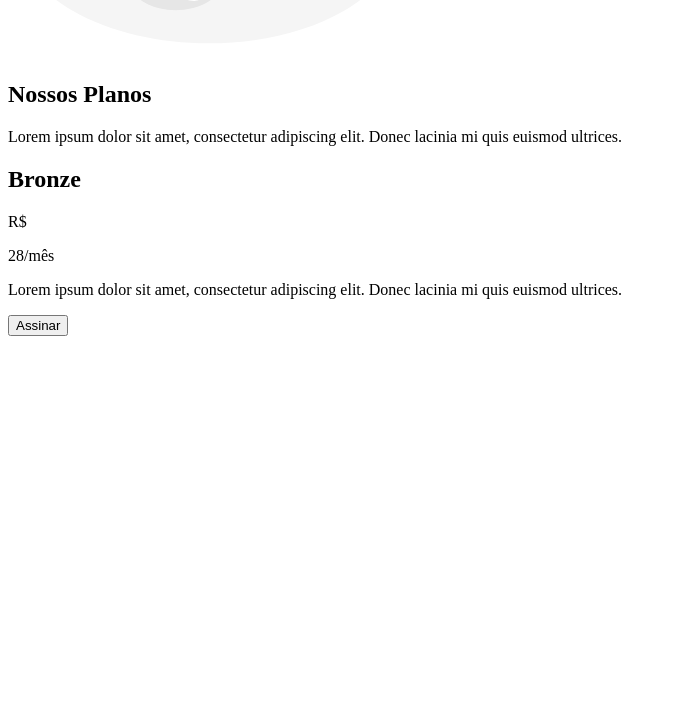
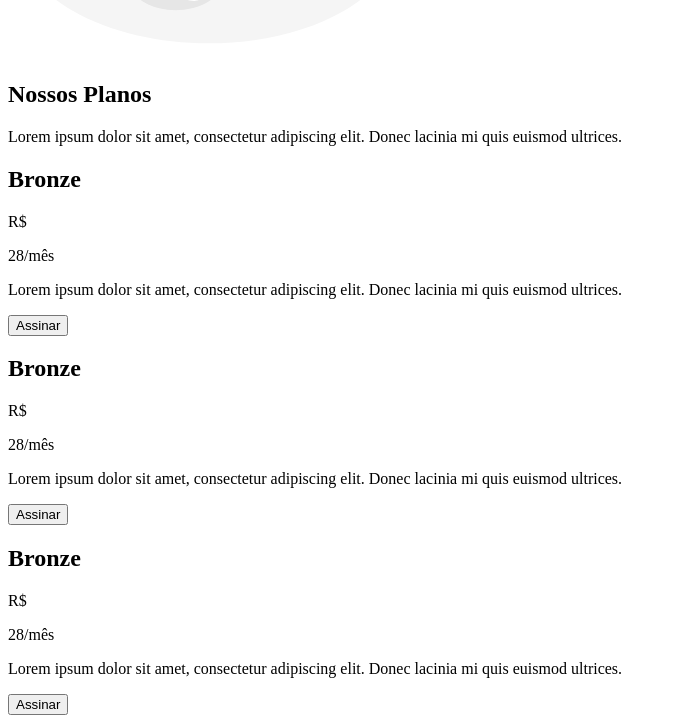
Before and after one commit to andrezafs/rachi, a plain HTML site: page src/pages/index.html in a window 1280 px wide. Shown: the part 1829-2552 px from the top of the page, without its empty margins (0-676 px from the left). Before the commit the page ends 2173 px from the top, so only its background shows below. Drawn offline with Linux system fonts and the light colour scheme.

Commit message:
style: estilização dos cards plano

```diff
--- a/src/pages/index.html
+++ b/src/pages/index.html
@@ -91,7 +91,25 @@
                 <h1>Bronze</h1>
                 <div class="valor">
                   <span class="moeda">R$</span>
-                  <p>28/mês</p>
+                  <p>28<span>/mês</span></p>
+                </div>
+                <p>Lorem ipsum dolor sit amet, consectetur adipiscing elit. Donec lacinia mi quis euismod ultrices.</p>
+                <button>Assinar</button>
+              </div>
+              <div class="b-planos-cards-card">
+                <h1>Bronze</h1>
+                <div class="valor">
+                  <span class="moeda">R$</span>
+                  <p>28<span>/mês</span></p>
+                </div>
+                <p>Lorem ipsum dolor sit amet, consectetur adipiscing elit. Donec lacinia mi quis euismod ultrices.</p>
+                <button>Assinar</button>
+              </div>
+              <div class="b-planos-cards-card">
+                <h1>Bronze</h1>
+                <div class="valor">
+                  <span class="moeda">R$</span>
+                  <p>28<span>/mês</span></p>
                 </div>
                 <p>Lorem ipsum dolor sit amet, consectetur adipiscing elit. Donec lacinia mi quis euismod ultrices.</p>
                 <button>Assinar</button>
--- a/src/scss/styles.scss
+++ b/src/scss/styles.scss
@@ -81,13 +81,13 @@ main {
         width: 60%;
         h1 {
           font-size: 32px;
-            font-family: 'Sora';
+          font-family: "Sora";
           font-weight: 600;
         }
         p {
           padding: 24px 0;
           font-size: 16px;
-            font-family: 'Inter';
+          font-family: "Inter";
           font-weight: 400;
         }
 
@@ -96,23 +96,34 @@ main {
           display: flex;
         }
       }
-
-
     }
 
     .b-planos {
+      text-align: center;
+      padding: 50px 0;
+      h1 {
+        font-size: 40px;
+        font-family: "Sora";
+        font-weight: 600;
+      }
+      p {
+        padding: 16px 0;
+        font-size: 18px;
+        font-family: "Inter";
+        font-weight: 400;
+      }
 
       &-cards {
-            text-align: center;
+        padding: 80px 0;
         @include flexbox();
         h1 {
           font-size: 24px;
-                font-family: 'Sora';
+          font-family: "Sora";
           font-weight: 600;
         }
         p {
           font-size: 18px;
-                font-family: 'Inter';
+          font-family: "Inter";
           font-weight: 400;
         }
 
@@ -125,10 +136,28 @@ main {
           &:nth-child(odd) {
             @include card($white400);
           }
-
-
+          &:nth-child(2) {
+            @include card($grey200);
+            color: $white;
+          }
+          .valor {
+            position: relative;
+            font-family: "Sora";
+            font-weight: 600;
+            .moeda {
+              position: absolute;
+              left: 66px;
+              top: 35px;
+            }
+            p {
+              font-size: 50px;
+              span {
+                font-size: 26px;
               }
             }
           }
         }
       }
+    }
+  }
+}
```
Also changed, not shown: src/scss/_reset.scss (line endings or trailing spaces). Lines whose indentation alone changed are shown as unchanged.
